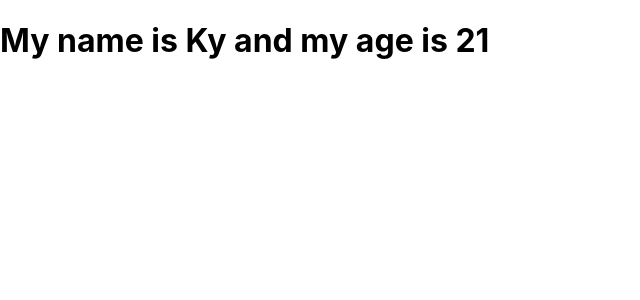
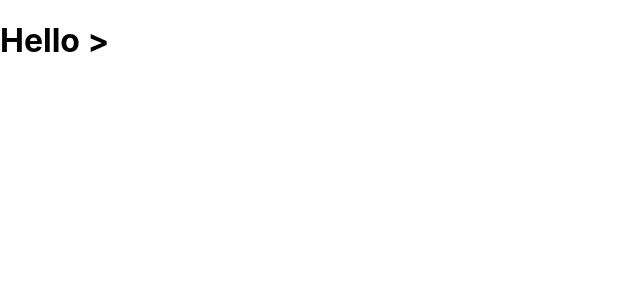
Before and after one commit to nhatkytran/Learn-ReactJS, a React (Create React App) app in the folder Stephen/jsx/: page / in a window 1280 px wide. Shown: the top 300 px of the page, without its empty margins (0-640 px from the left). Built offline with nearby package versions, Linux system fonts and the light colour scheme.

Commit message:
React D6 - Props

```diff
--- a/Stephen/jsx/src/App.js
+++ b/Stephen/jsx/src/App.js
@@ -2,14 +2,7 @@ import React from "react";
 import "./App.css";
 
 function App() {
-  const name = "Ky";
-  const age = 21;
-
-  return (
-    <h1>
-      My name is {name} and my age is {age}
-    </h1>
-  );
+  return <h1>Hello {">"}</h1>;
 }
 
 export default App;
```
Also changed, not shown: 1 other file (tests, documents, lock files or other folders).
